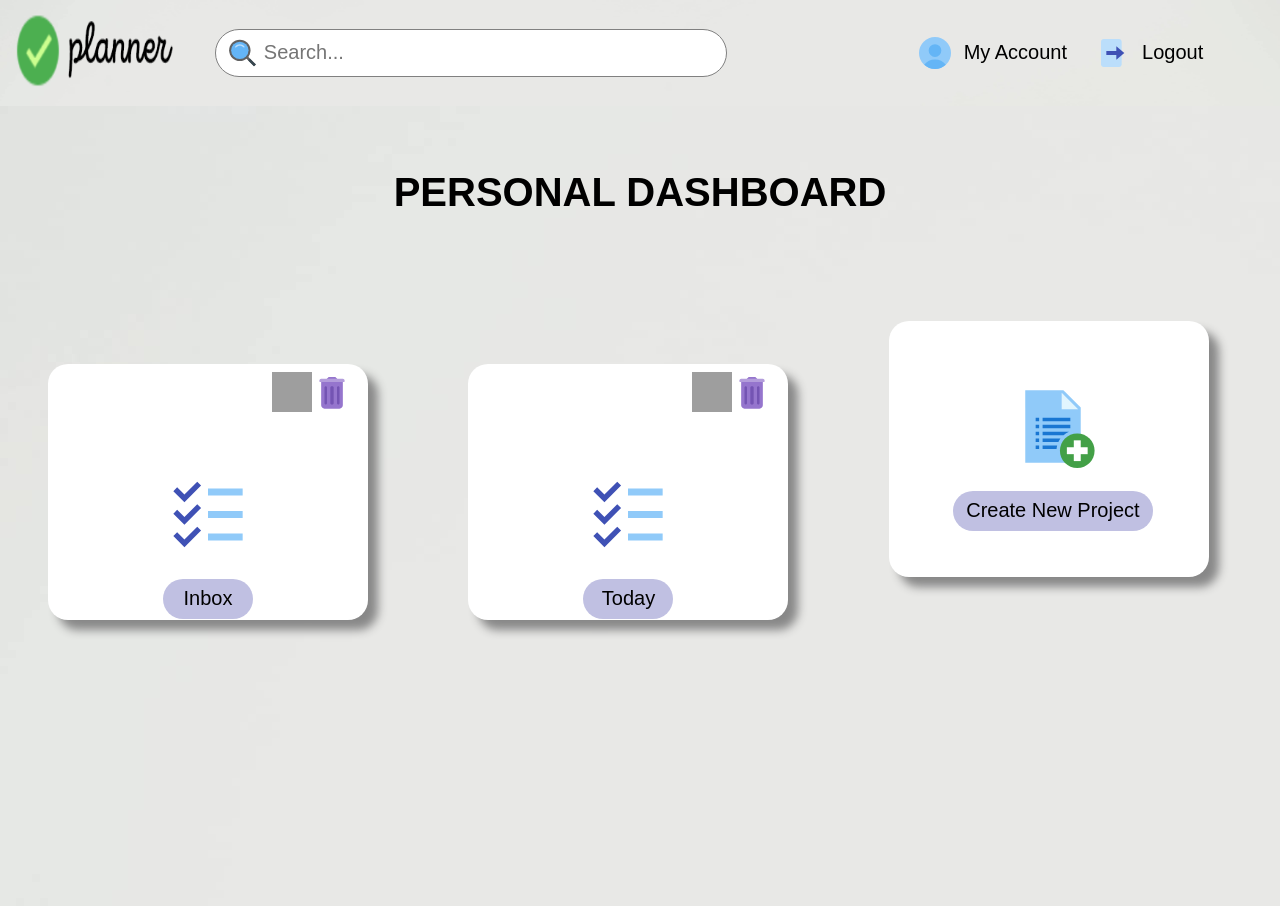
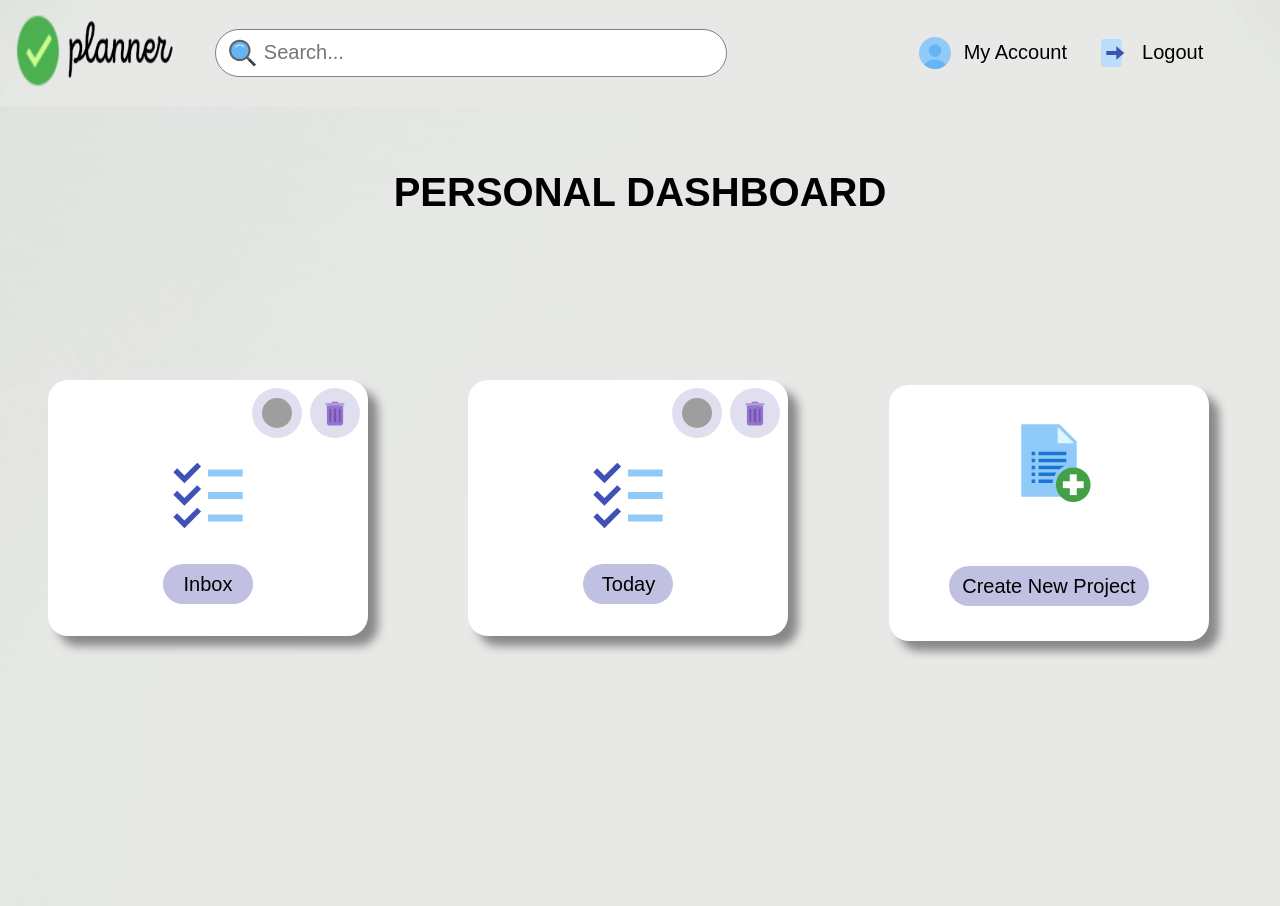
Before and after one commit to anushkakamalja/Personal-Planner, a Flask app: page /dashboard in a window 1280 px wide. Run offline with Flask 2, Linux system fonts and the light colour scheme; a user stored in the database is signed in; data comes from the database, SQL or seed files in the repository; both versions use the stored data as it was after the commit; grey boxes are pictures that could not be loaded.

Commit message:
Fix Dashboard misalignment

```diff
--- a/project/static/css/dashboard.css
+++ b/project/static/css/dashboard.css
@@ -5,7 +5,7 @@
   font-family: 'Rubik', sans-serif;
 }
 
-body{
+body {
   background-image: url('/static/assets/images/dashboard_bg.jpg');
   background-size: cover;
   height: 100vh;
@@ -17,7 +17,6 @@ body{
 .box .box2 li {
   border: 2px;
   margin: -2rem 5.7rem;
-  padding: 4rem 4rem;
   text-align: center;
   border-radius: 20px;
   background-color: white;
@@ -28,9 +27,7 @@ body{
   height: 16rem;
   box-shadow: 10px 10px 10px #888888;
   padding-top: -10rem;
-
 }
-
 
 .today-btn {
   border: none;
@@ -42,6 +39,7 @@ body{
   text-align: center;
   border-radius: 40rem;
   font-size: 20px;
+  margin-bottom: 2rem;
 }
 
 .inbox-btn {
@@ -67,11 +65,11 @@ body{
   font-size: 20px;
   cursor: pointer;
 }
-img{
+
+img {
   height: 5.2rem;
   width: 10rem;
   margin: auto;
-  margin-top: px;
 }
 
 h4 {
@@ -158,9 +156,6 @@ label {
   font-size: 17px;
   font-weight: bold;
 }
-
-
-
 
 @media only screen and (max-width: 1297px) {
   .full {
@@ -310,7 +305,6 @@ label {
 .navbar-logo {
   align-self: center;
   margin-right: 2rem;
-
 }
 
 .nav-searchbar {
@@ -381,27 +375,32 @@ label {
   display: none;
 
 */
-.edit{
-  height: 40px;
-  /* margin-left: 0%;
-  margin-right: 0%;*/
-  width: 40px;
+.edit {
+  padding: 10px;
+  height: 50px;
+  width: 50px;
+  /* border: 1px solid grey; */
+  margin-right: 0.5rem;
+  border-radius: 40px;
+  background-color: rgba(192, 192, 226, 0.5);
 }
-.delete{
-  height: 40px;
-  /* margin-left: 0%;
-  margin-right: 0%;
-  width: 30%; */
-  width: 40px;
+.delete {
+  padding: 10px;
+  height: 50px;
+  width: 50px;
+  /* border: 1px solid grey; */
+  border-radius: 40px;
+  background-color: rgba(192, 192, 226, 0.5);
 }
-.projectbox{
+.modifying-icons {
+  width: 20rem;
+  display: flex;
+  justify-content: flex-end;
+  padding: 0.5rem;
+}
+
+.new-project-box{
   position: relative;
-    left: 10rem;
-
-    display: flex;
-    /* justify-content: space-around; */
-    align-items: center;
-    /* top: 15.5rem; */
-    top: -3.5rem;
-    z-index: 100;
+  top: 4rem;
+  padding: 1.5rem;
 }
--- a/project/templates/dashboard.html
+++ b/project/templates/dashboard.html
@@ -1,11 +1,7 @@
-{% extends 'base.html' %}
-{% block stylesheet %}
-    <link rel="stylesheet" href="/static/css/dashboard.css">
-{% endblock stylesheet %}
-{% block title %}
-    Dashboard
-{% endblock title %}
-{% block content %}
+{% extends 'base.html' %} {% block stylesheet %}
+<link rel="stylesheet" href="/static/css/dashboard.css" />
+{% endblock stylesheet %} {% block title %} Dashboard {% endblock title %} {%
+block content %}
 <div class="full">
   <h4>PERSONAL DASHBOARD</h4>
 
@@ -27,32 +23,31 @@
                 {% else %} -->
 
       {% for todo in allTodo %}
+        <li>
+          <div class="modifying-icons">
+            <a href="/update/{{todo.sno}}"
+              ><img class="edit" src="/static/assets/icons/edit_48px.svg" alt=""
+            /></a>
 
-                <li>
-                    <div class="projectbox">
-
-                    <a href="/update/{{todo.sno}}"><img class="edit" src="/static/assets/icons/edit_48px.svg" alt=""></a>
-
-                    <a href="/delete/{{todo.sno}}"><img class="delete" src="/static/assets/icons/trash_48px.svg" alt=""></a>
+            <a href="/delete/{{todo.sno}}"
+              ><img
+                class="delete"
+                src="/static/assets/icons/trash_48px.svg"
+                alt=""
+            /></a>
           </div>
-                    <img src="/static/assets/icons/todo_list_48px.svg" alt=""><br>
-                    <button class="today-btn"> {{todo.title}} </button>
-
+          <img src="/static/assets/icons/todo_list_48px.svg" alt="" /><br />
+          <button class="today-btn">{{todo.title}}</button>
         </li>
-
 
       {% endfor %}
 
       <!-- {% endif %} -->
 
-
-                    <li>
-                        <img src="/static/assets/icons/add_list_48px.svg" alt=""><br>
-                        <button class="modal-btn"> Create New Project</button>
-
+      <li class="new-project-box">
+        <img src="/static/assets/icons/add_list_48px.svg" alt=""/><br />
+        <button class="modal-btn">Create New Project</button>
       </li>
-
-
     </div>
   </div>
 </div>
@@ -63,7 +58,7 @@
       <div class="modal">
         <h2>NEW PROJECT</h2>
         <label for="name">Name of Project</label>
-            <input type="text" name="title" id="">
+        <input type="text" name="title" id="" />
         <button type="submit" class="modalbtn">Done</button>
         <span class="modal-close">X</span>
       </div>
```
Also changed, not shown: project/db.sqlite. Lines whose indentation alone changed are shown as unchanged.
